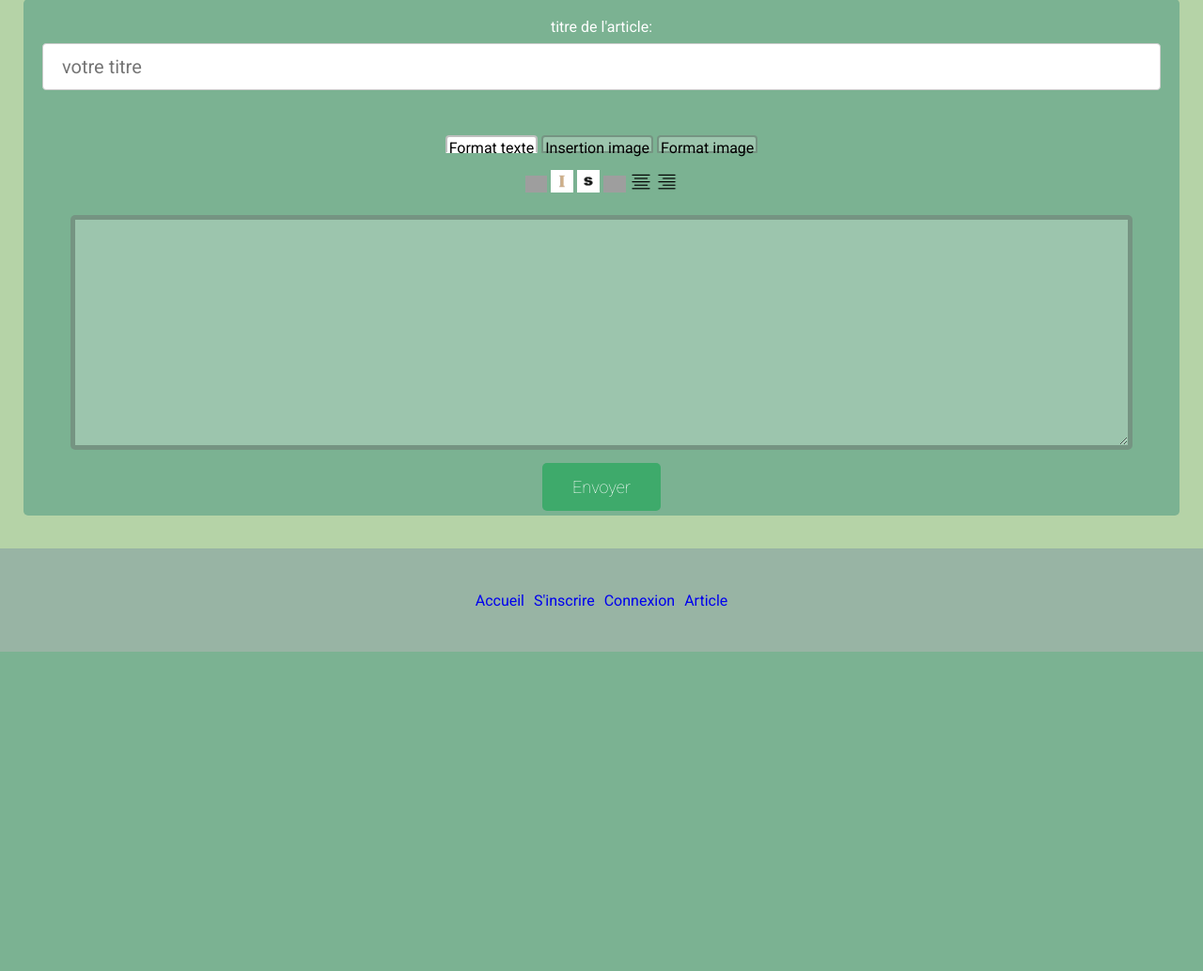
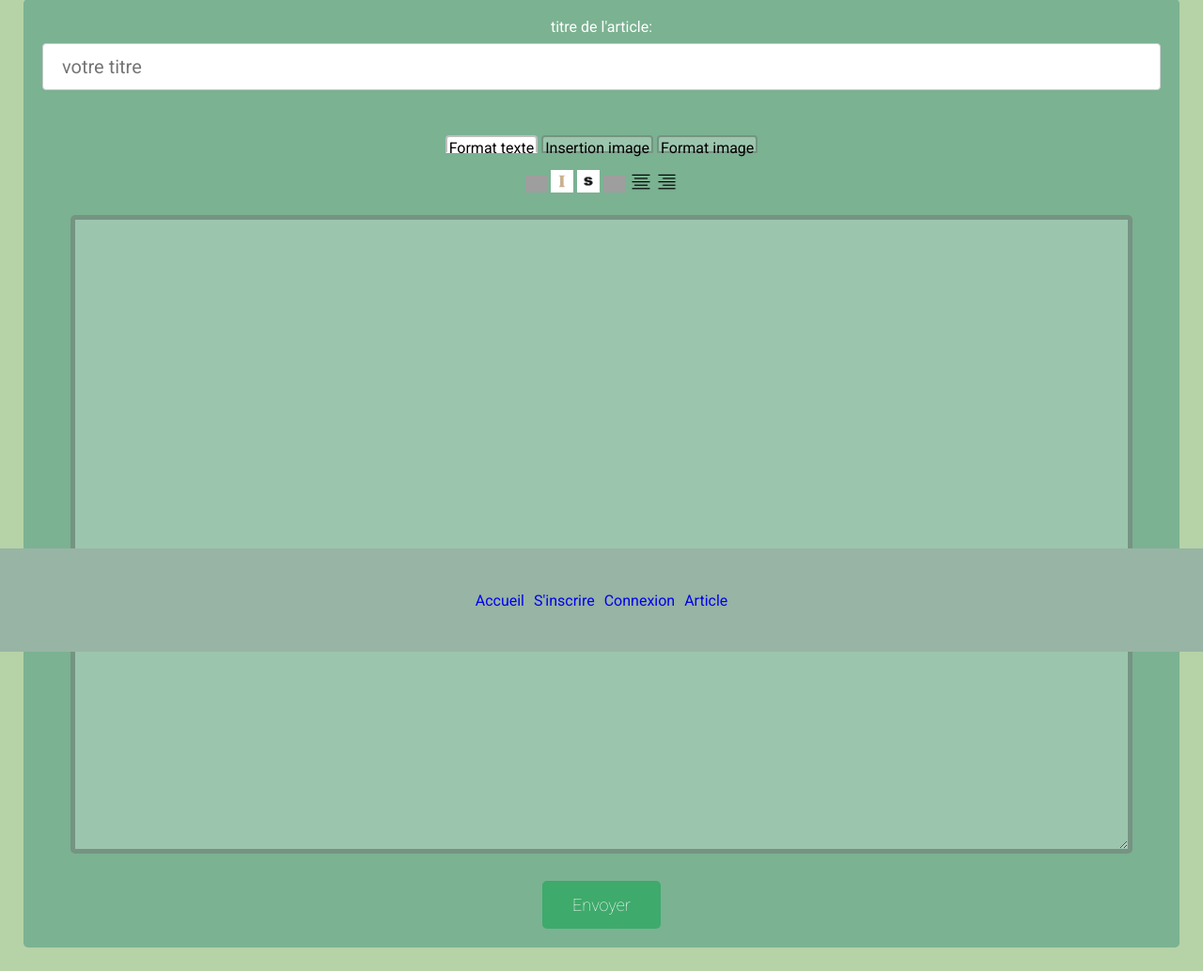
Before and after one commit to samuel-durand/blog-js, a PHP site: page /creation-article.php in a window 1280 px wide. Shown: the part 106-1140 px from the top of the page at 94% size. Before the commit the page ends 800 px from the top, so only its background shows below. Run offline with PHP 8.4, Linux system fonts and the light colour scheme; grey boxes are pictures that could not be loaded.

Commit message:
udpate css responsive

```diff
--- a/article.css
+++ b/article.css
@@ -198,11 +198,72 @@ textarea:focus {
  }
 
 
+/* for screens with a maximum width of 768px */
+@media only screen and (min-width: 324px) {
+    .margin {
+        margin: 0 auto;
+        padding: 25px;
+        display: flex;
+        justify-content: center;
+        align-items: center;
+        flex-direction: column;
+    }
+
+    .margin main {
+        display: flex;
+        flex-direction: column;
+        text-align: center;
+        align-items: center;
+        border-radius: 5px;
+        padding: 20px;
+        margin: 20px;
+        height: 635px;
+        width: 100%;
+
+        margin: 0 auto; /* center the main element horizontally */
+    }
+
+    .margin main textarea {
+        height: 310px;
+        width: 100%;
+        margin-top: 20px;
+    }
+}
 
 
+@media only screen and (min-width: 360px) {
+    .margin {
+        margin: 0 auto;
+        padding: 25px;
+        display: flex;
+        justify-content: center;
+        align-items: center;
+        flex-direction: column;
+    }
+
+    .margin main {
+        display: flex;
+        flex-direction: column;
+        text-align: center;
+        align-items: center;
+        border-radius: 5px;
+        padding: 20px;
+        margin: 20px;
+        height: 500px;
+        width: 90%;
+
+        margin: 0 auto; /* center the main element horizontally */
+    }
+
+    .margin main textarea {
+        height: 190px;
+        width: 100%;
+        margin-top: 20px;
+    }
+}
 
 /* for screens with a maximum width of 768px */
-@media only screen and (min-width: 360px) {
+@media only screen and (min-width: 368px) {
     .margin {
         margin: 0 auto;
         padding: 25px;
@@ -299,6 +360,37 @@ textarea:focus {
     }
 }
 
+/* for screens with a maximum width of 768px */
+@media only screen and (min-width: 412px) {
+    .margin {
+        margin: 0 auto;
+        padding: 25px;
+        display: flex;
+        justify-content: center;
+        align-items: center;
+        flex-direction: column;
+    }
+
+    .margin main {
+        display: flex;
+        flex-direction: column;
+        text-align: center;
+        align-items: center;
+        border-radius: 5px;
+        padding: 20px;
+        margin: 20px;
+        height: 660px;
+        width: 95%;
+
+        margin: 0 auto; /* center the main element horizontally */
+    }
+
+    .margin main textarea {
+        height: 350px;
+        width: 100%;
+        margin-top: 20px;
+    }
+}
 
 /* for screens with a maximum width of 768px */
 @media only screen and (min-width: 414px) {
@@ -331,6 +423,72 @@ textarea:focus {
         margin-top: 20px;
     }
 }
+
+/* for screens with a maximum width of 768px */
+@media only screen and (min-width: 540px) {
+    .margin {
+        margin: 0 auto;
+        padding: 25px;
+        display: flex;
+        justify-content: center;
+        align-items: center;
+        flex-direction: column;
+    }
+
+    .margin main {
+        display: flex;
+        flex-direction: column;
+        text-align: center;
+        align-items: center;
+        border-radius: 5px;
+        padding: 20px;
+        margin: 20px;
+        height: 480px;
+        width: 95%;
+
+        margin: 0 auto; /* center the main element horizontally */
+    }
+
+    .margin main textarea {
+        height: 150px;
+        width: 100%;
+        margin-top: 20px;
+    }
+}
+
+/* for screens with a maximum width of 768px */
+@media only screen and (min-width: 751px) {
+    .margin {
+        margin: 0 auto;
+        padding: 25px;
+        display: flex;
+        justify-content: center;
+        align-items: center;
+        flex-direction: column;
+    }
+
+    .margin main {
+        display: flex;
+        flex-direction: column;
+        text-align: center;
+        align-items: center;
+        border-radius: 5px;
+        padding: 20px;
+        margin: 20px;
+        height: 630px;
+        width: 95%;
+
+        margin: 0 auto; /* center the main element horizontally */
+    }
+
+    .margin main textarea {
+        height: 300px;
+        width: 100%;
+        margin-top: 20px;
+    }
+}
+
+
 
 /* for screens with a maximum width of 768px */
 @media only screen and (min-width: 768px) {
@@ -366,6 +524,43 @@ textarea:focus {
 
 
 /* for screens with a maximum width of 768px */
+@media only screen and (min-width: 770px) {
+    .margin {
+        margin: 0 auto;
+        padding: 25px;
+        display: flex;
+        justify-content: center;
+        align-items: center;
+        flex-direction: column;
+    }
+
+    .margin main {
+        display: flex;
+        flex-direction: column;
+        text-align: center;
+        align-items: center;
+        border-radius: 5px;
+        padding: 20px;
+        margin: 20px;
+        height: 630px;
+        width: 95%;
+
+        margin: 0 auto; /* center the main element horizontally */
+    }
+
+    .margin main textarea {
+        height: 290px;
+        width: 100%;
+        margin-top: 20px;
+    }
+}
+
+
+
+
+
+
+/* for screens with a maximum width of 768px */
 @media only screen and (min-width: 812px) {
     .margin {
         margin: 0 auto;
@@ -398,140 +593,6 @@ textarea:focus {
 }
 
 
-
-
-
-@media only screen and (min-width: 412px) {
-    .margin {
-        margin: 0 auto;
-        padding: 25px;
-        display: flex;
-        justify-content: center;
-        align-items: center;
-        flex-direction: column;
-    }
-
-    .margin main {
-        display: flex;
-        flex-direction: column;
-        text-align: center;
-        align-items: center;
-        border-radius: 5px;
-        padding: 20px;
-        margin: 20px;
-        height: 670px;
-        width: 100%;
-
-        margin: 0 auto; /* center the main element horizontally */
-    }
-
-    .margin main textarea {
-        height: 350px;
-        width: 95%;
-        margin-top: 20px;
-    }
-
-}
-
-@media only screen and (min-width: 414px) {
-    .margin {
-        margin: 0 auto;
-        padding: 25px;
-        display: flex;
-        justify-content: center;
-        align-items: center;
-        flex-direction: column;
-    }
-
-    .margin main {
-        display: flex;
-        flex-direction: column;
-        text-align: center;
-        align-items: center;
-        border-radius: 5px;
-        padding: 20px;
-        margin: 20px;
-        height: 650px;
-        width: 100%;
-
-        margin: 0 auto; /* center the main element horizontally */
-    }
-
-    .margin main textarea {
-        height: 350px;
-        width: 95%;
-        margin-top: 20px;
-    }
-
-    .margin main .pad-button {
-        padding: 10px;
-    }
-
-}
-
-@media only screen and (min-width: 540px) {
-    .margin {
-        margin: 0 auto;
-        padding: 25px;
-        display: flex;
-        justify-content: center;
-        align-items: center;
-        flex-direction: column;
-    }
-
-    .margin main {
-        display: flex;
-        flex-direction: column;
-        text-align: center;
-        align-items: center;
-        border-radius: 5px;
-        padding: 20px;
-        margin: 20px;
-        height: 480px;
-        width: 95%;
-
-        margin: 0 auto; /* center the main element horizontally */
-    }
-
-    .margin main textarea {
-        height: 150px;
-        width: 100%;
-        margin-top: 20px;
-    }
-}
-
-
-@media only screen and (min-width: 768px) {
-    .margin {
-        margin: 0 auto;
-        padding: 25px;
-        display: flex;
-        justify-content: center;
-        align-items: center;
-        flex-direction: column;
-    }
-
-    .margin main {
-        display: flex;
-        flex-direction: column;
-        text-align: center;
-        align-items: center;
-        border-radius: 5px;
-        padding: 20px;
-        margin: 20px;
-        height: 780px;
-        width: 100%;
-
-        margin: 0 auto; /* center the main element horizontally */
-    }
-
-    .margin main textarea {
-        height: 450px;
-        width: 95%;
-        margin-top: 20px;
-    }
-
-}
 
 
 
@@ -602,7 +663,7 @@ textarea:focus {
 
 }
 
-@media only screen and (min-width: 1024px) {
+@media only screen and (min-width: 999px) {
     .margin {
         margin: 0 auto;
         padding: 25px;
@@ -639,6 +700,38 @@ textarea:focus {
 
 
 
+@media only screen and (min-width: 1026px) {
+    .margin {
+        margin: 0 auto;
+        padding: 25px;
+        display: flex;
+        justify-content: center;
+        align-items: center;
+        flex-direction: column;
+    }
+
+    .margin main {
+        display: flex;
+        flex-direction: column;
+        text-align: center;
+        align-items: center;
+        border-radius: 5px;
+        padding: 20px;
+        margin: 20px;
+        height: 620px;
+        width: 100%;
+
+        margin: 0 auto; /* center the main element horizontally */
+    }
+
+    .margin main textarea {
+        height: 290px;
+        width: 95%;
+        margin-top: 20px;
+    }
+
+}
+
 @media only screen and (min-width: 1280px) {
     .margin {
         margin: 0 auto;
@@ -657,24 +750,21 @@ textarea:focus {
         border-radius: 5px;
         padding: 20px;
         margin: 20px;
-        height: 550px;
+        height: 560px;
         width: 100%;
 
         margin: 0 auto; /* center the main element horizontally */
     }
 
     .margin main textarea {
-        height: 250px;
+        height: 220px;
         width: 95%;
         margin-top: 20px;
     }
 
 }
 
-
-
-
-@media only screen and (min-width: 1316px) {
+@media only screen and (max-width: 1980px) and (min-width:1280px)  {
     .margin {
         margin: 0 auto;
         padding: 25px;
@@ -692,21 +782,22 @@ textarea:focus {
         border-radius: 5px;
         padding: 20px;
         margin: 20px;
-        height: 1090px;
+        height: 1010px;
         width: 100%;
 
         margin: 0 auto; /* center the main element horizontally */
     }
 
     .margin main textarea {
-        height: 730px;
+        height: 680px;
         width: 95%;
         margin-top: 20px;
     }
 
 }
 
-@media only screen and (min-width: 1341px) {
+
+@media only screen and (max-width: 2500px) and (min-width:1980px)  {
     .margin {
         margin: 0 auto;
         padding: 25px;
@@ -724,14 +815,14 @@ textarea:focus {
         border-radius: 5px;
         padding: 20px;
         margin: 20px;
-        height: 690px;
+        height: 1020px;
         width: 100%;
 
         margin: 0 auto; /* center the main element horizontally */
     }
 
     .margin main textarea {
-        height: 380px;
+        height: 680px;
         width: 95%;
         margin-top: 20px;
     }
```
Also changed, not shown: footer.css (+13 -44 lines).
